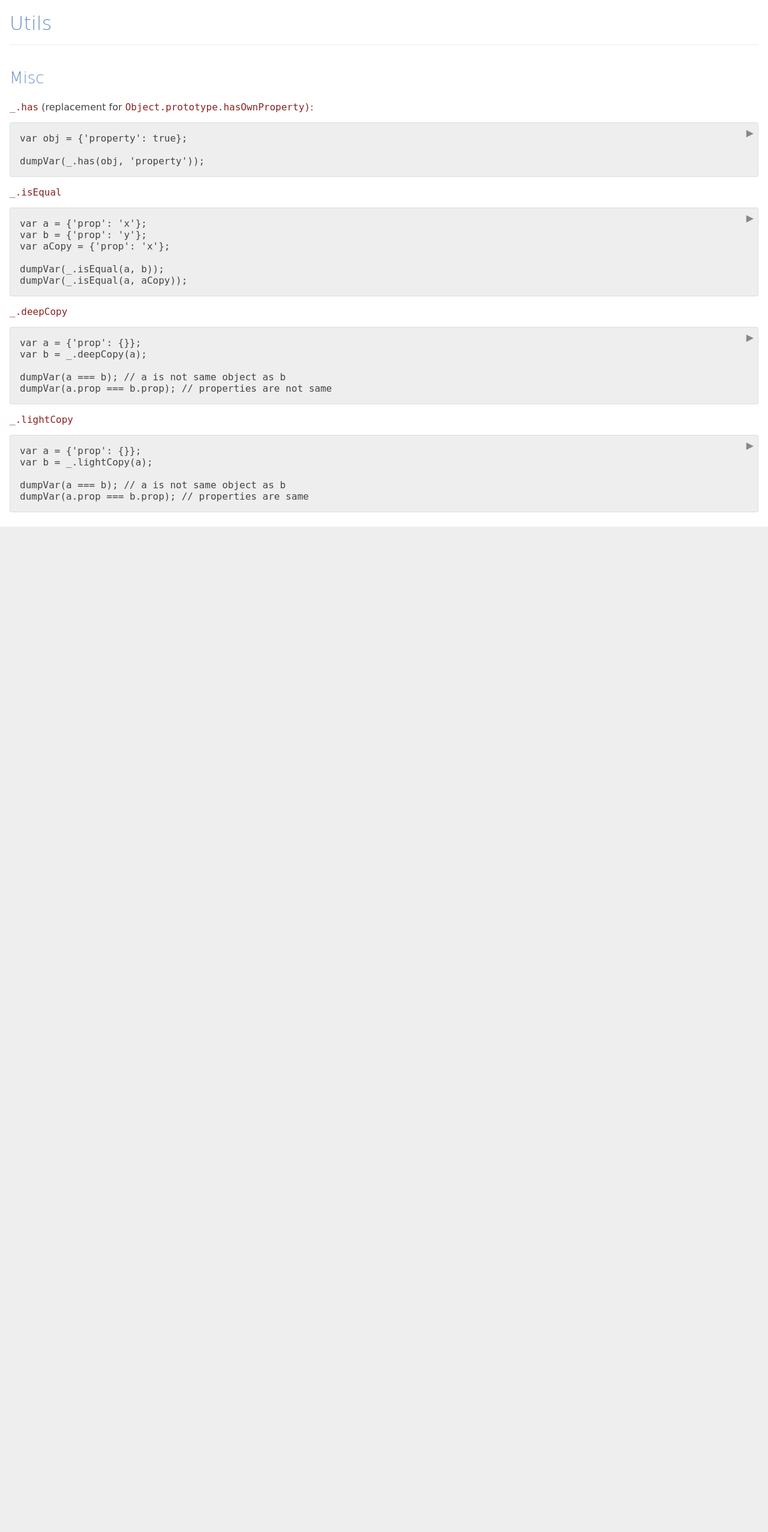
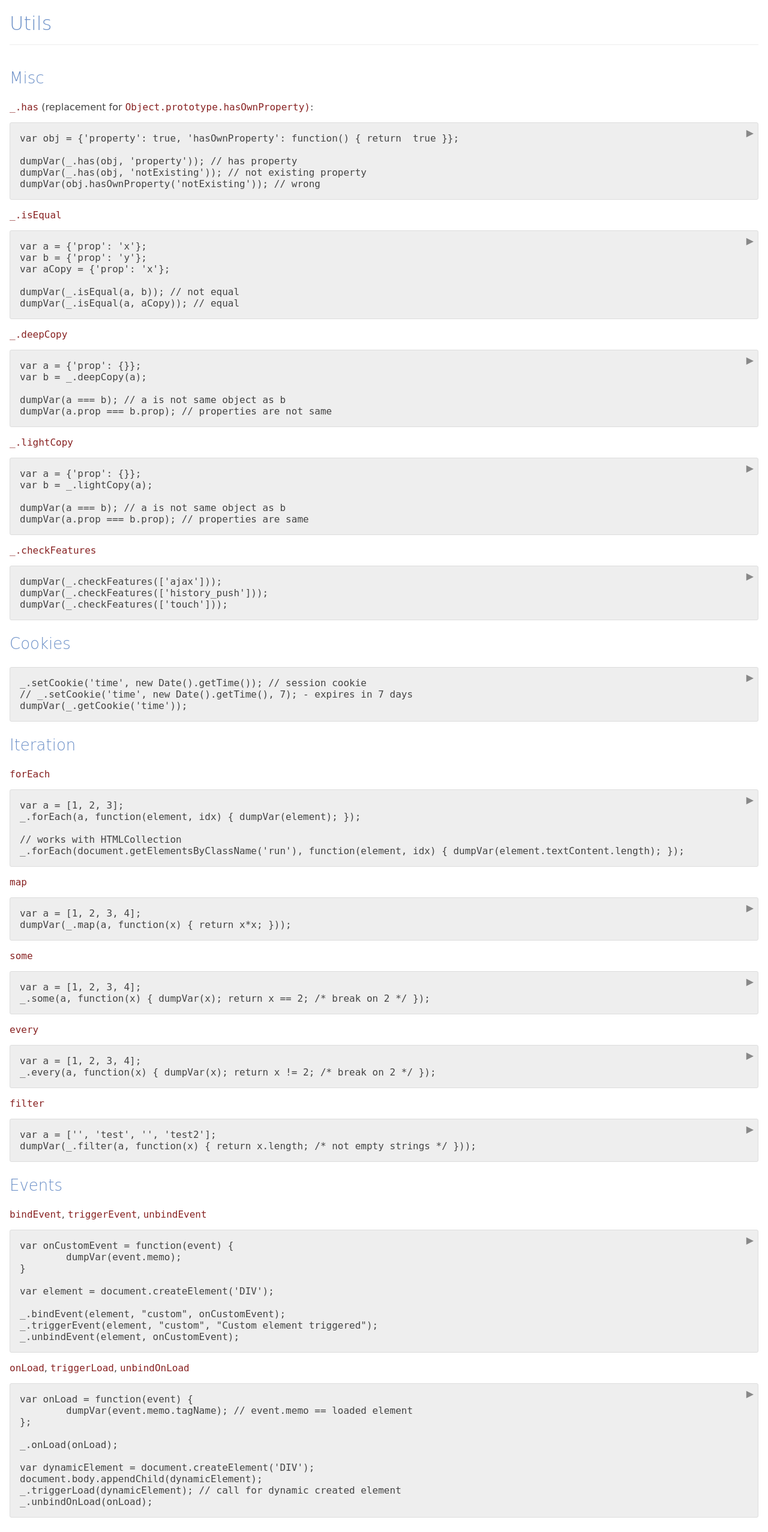
Before and after one commit to mireq/django-ajax-utils, a Django app: template sample_project/templates/utils.html in a window 1280 px wide. Shown: the whole page at 60% size. Before the commit the page ends 878 px from the top, so only its background shows below. Run offline with Django 3.2, Linux system fonts and the light colour scheme; the template is opened without the code that fills it, so the values that code supplies are empty.

Commit message:
Added examples for events

```diff
--- a/django_ajax_utils/static/django_ajax_utils/js/utils.js
+++ b/django_ajax_utils/static/django_ajax_utils/js/utils.js
@@ -40,7 +40,13 @@ var checkFeatures = function(features) {
 			case "ajax":
 				return window.XMLHttpRequest !== undefined;
 			case "history_push":
-				return window.history && window.history.pushState;
+				if (window.history && window.history.pushState) {
+					return true;
+				}
+				else {
+					return false;
+				}
+				break;
 			case "touch":
 				return "ontouchstart" in window;
 			default:
@@ -238,11 +244,23 @@ var triggerLoad = function(element) {
 	window._utils.triggerEvent(document.body, 'contentloaded', element);
 };
 
+var unbindOnLoad = function(callback) {
+	if (document.body) {
+		window._utils.unbindEvent(document.body, 'contentloaded', callback);
+	}
+	else {
+		document.addEventListener("DOMContentLoaded", function(event) {
+			window._utils.unbindEvent(document.body, 'contentloaded', callback);
+		});
+	}
+};
+
 window._utils.triggerEvent = triggerEvent;
 window._utils.bindEvent = bindEvent;
 window._utils.unbindEvent = unbindEvent;
 window._utils.onLoad = onLoad;
 window._utils.triggerLoad = triggerLoad;
+window._utils.unbindOnLoad = unbindOnLoad;
 
 // dom
 var el = document.createElement('DIV');
--- a/sample_project/static/css/style.css
+++ b/sample_project/static/css/style.css
@@ -86,12 +86,12 @@ code {
 	right: 8px;
 }
 
-.runnable-block .actions .run {
+.runnable-block .actions .action-run {
 	overflow: hidden;
 	text-indent: 9999px;
 }
 
-.runnable-block .actions .run:before {
+.runnable-block .actions .action-run:before {
 	content: '▶';
 	display: block;
 	float: right;
--- a/sample_project/static/js/run_utils.js
+++ b/sample_project/static/js/run_utils.js
@@ -14,7 +14,7 @@ var runable = function(runElement) {
 
 	var runnableBlock = _.elem('DIV', {'class': 'runnable-block'});
 	var actions = _.elem('DIV', {'class': 'actions'});
-	var run = _.elem('A', {'class': 'run', 'href': '#', 'title': 'run'}, 'Run');
+	var run = _.elem('A', {'class': 'action-run', 'href': '#', 'title': 'Run'}, 'Run');
 	var scriptOutput = _.elem('PRE', {'class': 'output'});
 	scriptOutput.style.display = 'none';
 	_.insertAfter(runnableBlock, runElement);
--- a/sample_project/templates/utils.html
+++ b/sample_project/templates/utils.html
@@ -10,9 +10,11 @@
 <p><code>_.has</code> (replacement for <code>Object.prototype.hasOwnProperty)</code>:</p>
 
 <pre class="run">
-var obj = {'property': true};
+var obj = {'property': true, 'hasOwnProperty': function() { return  true }};
 
-dumpVar(_.has(obj, 'property'));
+dumpVar(_.has(obj, 'property')); // has property
+dumpVar(_.has(obj, 'notExisting')); // not existing property
+dumpVar(obj.hasOwnProperty('notExisting')); // wrong
 </pre>
 
 <p><code>_.isEqual</code></p>
@@ -22,8 +24,8 @@ var a = {'prop': 'x'};
 var b = {'prop': 'y'};
 var aCopy = {'prop': 'x'};
 
-dumpVar(_.isEqual(a, b));
-dumpVar(_.isEqual(a, aCopy));
+dumpVar(_.isEqual(a, b)); // not equal
+dumpVar(_.isEqual(a, aCopy)); // equal
 </pre>
 
 <p><code>_.deepCopy</code></p>
@@ -46,4 +48,91 @@ dumpVar(a === b); // a is not same object as b
 dumpVar(a.prop === b.prop); // properties are same
 </pre>
 
+<p><code>_.checkFeatures</code></p>
+
+<pre class="run">
+dumpVar(_.checkFeatures(['ajax']));
+dumpVar(_.checkFeatures(['history_push']));
+dumpVar(_.checkFeatures(['touch']));
+</pre>
+
+<h2>Cookies</h2>
+
+<pre class="run">
+_.setCookie('time', new Date().getTime()); // session cookie
+// _.setCookie('time', new Date().getTime(), 7); - expires in 7 days
+dumpVar(_.getCookie('time'));
+</pre>
+
+<h2>Iteration</h2>
+
+<p><code>forEach</code></p>
+
+<pre class="run">
+var a = [1, 2, 3];
+_.forEach(a, function(element, idx) { dumpVar(element); });
+
+// works with HTMLCollection
+_.forEach(document.getElementsByClassName('run'), function(element, idx) { dumpVar(element.textContent.length); });
+</pre>
+
+<p><code>map</code></p>
+
+<pre class="run">
+var a = [1, 2, 3, 4];
+dumpVar(_.map(a, function(x) { return x*x; }));
+</pre>
+
+<p><code>some</code></p>
+
+<pre class="run">
+var a = [1, 2, 3, 4];
+_.some(a, function(x) { dumpVar(x); return x == 2; /* break on 2 */ });
+</pre>
+
+<p><code>every</code></p>
+
+<pre class="run">
+var a = [1, 2, 3, 4];
+_.every(a, function(x) { dumpVar(x); return x != 2; /* break on 2 */ });
+</pre>
+
+<p><code>filter</code></p>
+
+<pre class="run">
+var a = ['', 'test', '', 'test2'];
+dumpVar(_.filter(a, function(x) { return x.length; /* not empty strings */ }));
+</pre>
+
+<h2>Events</h2>
+
+<p><code>bindEvent</code>, <code>triggerEvent</code>, <code>unbindEvent</code></p>
+
+<pre class="run">
+var onCustomEvent = function(event) {
+	dumpVar(event.memo);
+}
+
+var element = document.createElement('DIV');
+
+_.bindEvent(element, "custom", onCustomEvent);
+_.triggerEvent(element, "custom", "Custom element triggered");
+_.unbindEvent(element, onCustomEvent);
+</pre>
+
+<p><code>onLoad</code>, <code>triggerLoad</code>, <code>unbindOnLoad</code></p>
+
+<pre class="run">
+var onLoad = function(event) {
+	dumpVar(event.memo.tagName); // event.memo == loaded element
+};
+
+_.onLoad(onLoad);
+
+var dynamicElement = document.createElement('DIV');
+document.body.appendChild(dynamicElement);
+_.triggerLoad(dynamicElement); // call for dynamic created element
+_.unbindOnLoad(onLoad);
+</pre>
+
 {% endblock %}
```
